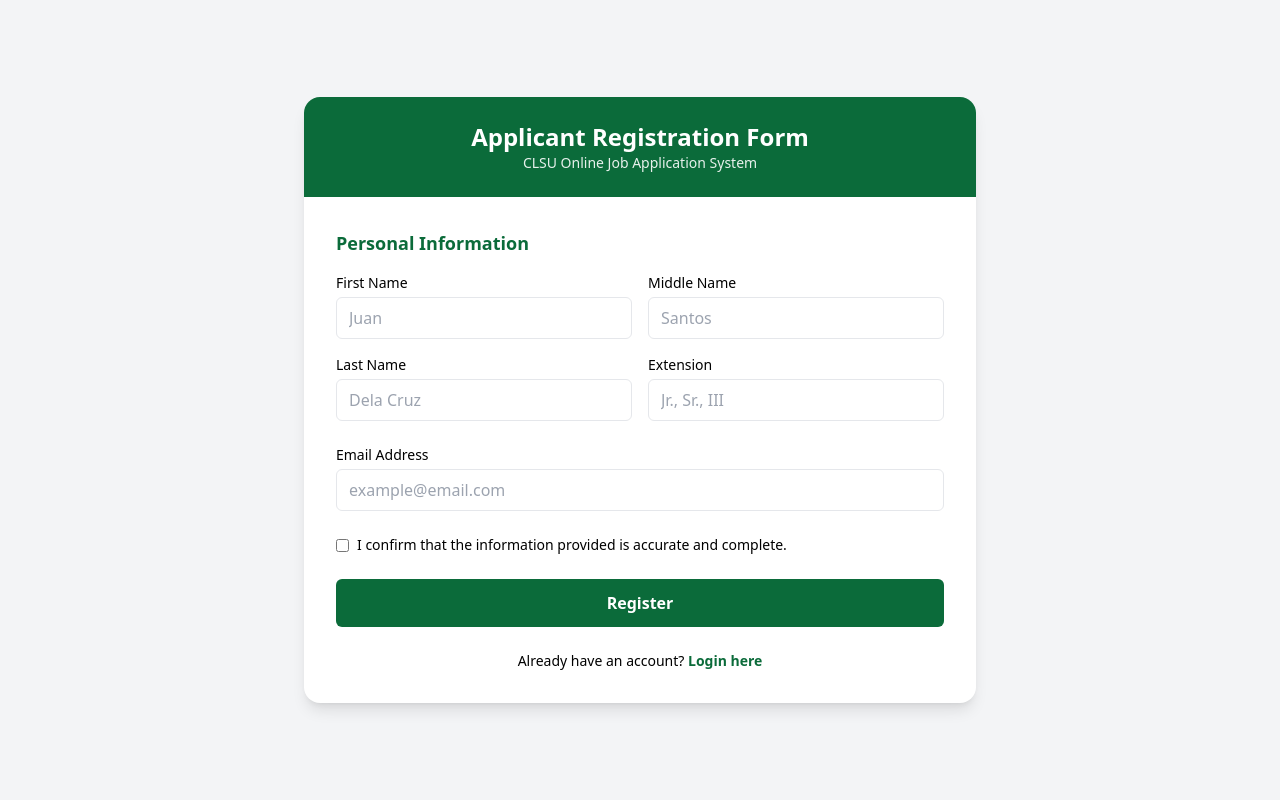
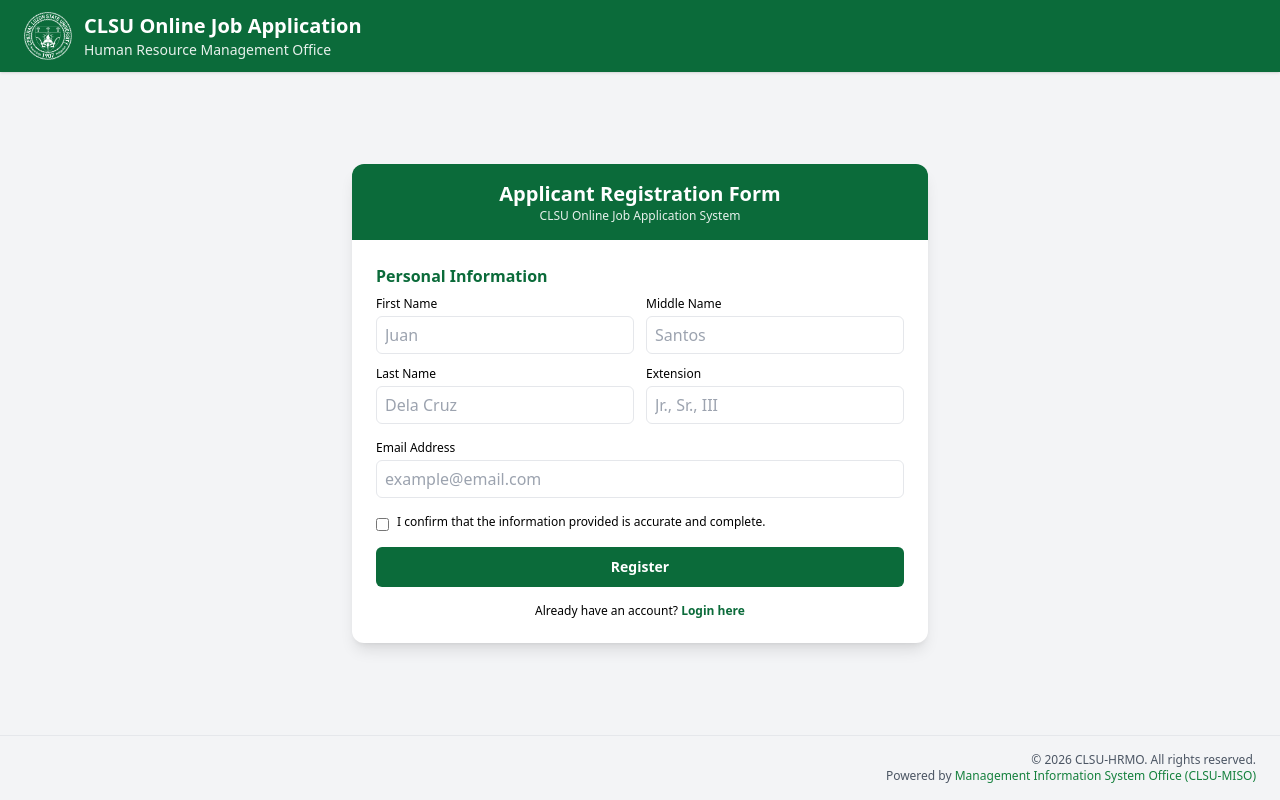
Before and after one commit to chenchensanchez15/CLSU-HRMO, a CodeIgniter 4 app: the page made by app/Views/register.php in a window 1280 px wide. Run offline with PHP 8.4 and a stand-in for CodeIgniter, Linux system fonts and the light colour scheme; the template is opened without the code that fills it, so the values that code supplies are empty; some libraries are stand-ins or nearby versions.

Commit message:
updates the ui

```diff
--- a/app/Views/register.php
+++ b/app/Views/register.php
@@ -5,6 +5,7 @@
     <title>Applicant Registration | CLSU HRMO</title>
     <meta name="viewport" content="width=device-width, initial-scale=1.0">
 
+    <!-- Tailwind CSS -->
     <script src="https://cdn.tailwindcss.com"></script>
     <script>
         tailwind.config = {
@@ -19,59 +20,126 @@
         }
     </script>
 </head>
-<body class="min-h-screen bg-gray-100 flex items-center justify-center px-4">
+<body class="min-h-screen bg-gray-100 flex flex-col">
 
-<div class="w-full max-w-2xl bg-white rounded-2xl shadow-lg overflow-hidden">
 
-    <div class="bg-clsuGreen text-white px-8 py-6 text-center">
-        <h1 class="text-2xl font-bold">Applicant Registration Form</h1>
-        <p class="text-sm opacity-90">CLSU Online Job Application System</p>
+<header class="bg-clsuGreen text-white py-3 px-6 shadow">
+    <div class="flex items-center gap-3">
+
+        <img
+            src="/HRMO/public/assets/images/clsu-logo2.png"
+            alt="CLSU Logo"
+            class="w-12 h-auto"
+        >
+
+        <div class="flex flex-col leading-tight">
+            <span class="text-xl font-bold">
+                CLSU Online Job Application
+            </span>
+            <span class="text-sm font-medium opacity-90">
+                Human Resource Management Office
+            </span>
         </div>
 
- <form class="p-8 space-y-6" action="<?= base_url('register/save') ?>" method="post">
+    </div>
+</header>
+<!-- FORM CONTAINER -->
+<main class="flex-1 flex items-center justify-center px-4 py-6">
+    <div class="w-full max-w-xl bg-white rounded-xl shadow-lg overflow-hidden">
+
+        <!-- FORM HEADER -->
+        <div class="bg-clsuGreen text-white px-6 py-4 text-center">
+            <h1 class="text-xl font-bold">Applicant Registration Form</h1>
+            <p class="text-xs opacity-90">CLSU Online Job Application System</p>
+        </div>
+
+        <!-- FORM -->
+        <form class="p-6 space-y-4" action="<?= base_url('register/save') ?>" method="post">
+
+            <!-- PERSONAL INFO -->
             <div>
-            <h2 class="text-lg font-semibold text-clsuGreen mb-4">Personal Information</h2>
-            <div class="grid grid-cols-1 md:grid-cols-2 gap-4">
+                <h2 class="text-base font-semibold text-clsuGreen mb-2">Personal Information</h2>
+                <div class="grid grid-cols-1 md:grid-cols-2 gap-3">
                     <div>
-                    <label class="block text-sm font-medium mb-1">First Name</label>
-                    <input type="text" name="first_name" class="w-full border rounded-md px-3 py-2 focus:ring-2 focus:ring-clsuGreen focus:outline-none" placeholder="Juan" required>
+                        <label class="block text-xs font-medium mb-1">First Name</label>
+                        <input type="text" name="first_name" class="w-full border rounded-md px-2 py-1.5 focus:ring-2 focus:ring-clsuGreen focus:outline-none" placeholder="Juan" required>
                     </div>
                     <div>
-                    <label class="block text-sm font-medium mb-1">Middle Name</label>
-                    <input type="text" name="middle_name" class="w-full border rounded-md px-3 py-2 focus:ring-2 focus:ring-clsuGreen focus:outline-none" placeholder="Santos" required>
+                        <label class="block text-xs font-medium mb-1">Middle Name</label>
+                        <input type="text" name="middle_name" class="w-full border rounded-md px-2 py-1.5 focus:ring-2 focus:ring-clsuGreen focus:outline-none" placeholder="Santos" required>
                     </div>
                     <div>
-                    <label class="block text-sm font-medium mb-1">Last Name</label>
-                    <input type="text" name="last_name" class="w-full border rounded-md px-3 py-2 focus:ring-2 focus:ring-clsuGreen focus:outline-none" placeholder="Dela Cruz" required>
+                        <label class="block text-xs font-medium mb-1">Last Name</label>
+                        <input type="text" name="last_name" class="w-full border rounded-md px-2 py-1.5 focus:ring-2 focus:ring-clsuGreen focus:outline-none" placeholder="Dela Cruz" required>
                     </div>
                     <div>
-                    <label class="block text-sm font-medium mb-1">Extension</label>
-                    <input type="text" name="extension" class="w-full border rounded-md px-3 py-2 focus:ring-2 focus:ring-clsuGreen focus:outline-none" placeholder="Jr., Sr., III">
+                        <label class="block text-xs font-medium mb-1">Extension</label>
+                        <input type="text" name="extension" class="w-full border rounded-md px-2 py-1.5 focus:ring-2 focus:ring-clsuGreen focus:outline-none" placeholder="Jr., Sr., III">
                     </div>
                 </div>
             </div>
 
+            <!-- EMAIL -->
             <div>
-            <label class="block text-sm font-medium mb-1">Email Address</label>
-            <input type="email" name="email" class="w-full border rounded-md px-3 py-2 focus:ring-2 focus:ring-clsuGreen focus:outline-none" placeholder="example@email.com" required>
+                <label class="block text-xs font-medium mb-1">Email Address</label>
+                <input type="email" name="email" class="w-full border rounded-md px-2 py-1.5 focus:ring-2 focus:ring-clsuGreen focus:outline-none" placeholder="example@email.com" required>
             </div>
 
-        <div class="flex items-start gap-2 text-sm">
+            <!-- CONFIRMATION -->
+            <div class="flex items-start gap-2 text-xs">
                 <input type="checkbox" class="mt-1" required>
                 <p>I confirm that the information provided is accurate and complete.</p>
             </div>
 
-        <button type="submit" class="w-full bg-clsuGreen text-white py-3 rounded-md font-bold hover:bg-green-800 transition">
+            <!-- SUBMIT -->
+            <button type="submit" class="w-full bg-clsuGreen text-white py-2.5 rounded-md font-bold hover:bg-green-800 transition text-sm">
                 Register
             </button>
 
-       <p class="text-sm text-center">
+            <p class="text-xs text-center">
                 Already have an account?
                 <a href="<?= base_url('login') ?>" class="text-clsuGreen font-semibold hover:underline">Login here</a>
             </p>
 
         </form>
     </div>
+</main>
+
+
+<footer class="w-full bg-gray-100 py-4 mt-auto border-t">
+    <div class="flex justify-end px-6 text-xs text-gray-600">
+        <div class="text-right">
+            &copy; <?= date('Y') ?> CLSU-HRMO. All rights reserved.<br>
+            Powered by <span class="text-green-700">Management Information System Office (CLSU-MISO)</span>
+        </div>
+    </div>
+</footer>
+
+
+    <!-- SWEET ALERT -->
+    <script src="https://cdn.jsdelivr.net/npm/sweetalert2@11"></script>
+
+    <?php if (session()->getFlashdata('swal_error')): ?>
+    <script>
+        Swal.fire({
+            icon: 'error',
+            title: 'Registration Failed',
+            text: '<?= session()->getFlashdata('swal_error') ?>',
+            confirmButtonColor: '#0B6B3A'
+        });
+    </script>
+    <?php endif; ?>
+
+    <?php if (session()->getFlashdata('swal_success')): ?>
+    <script>
+        Swal.fire({
+            icon: 'success',
+            title: 'Success',
+            text: '<?= session()->getFlashdata('swal_success') ?>',
+            confirmButtonColor: '#0B6B3A'
+        });
+    </script>
+    <?php endif; ?>
 
 </body>
 </html>
```
Also changed, not shown: app/Controllers/Register.php (+27 -6 lines), app/Views/account/personal.php (+12 -35 lines), app/Views/dashboard.php (+32 -14 lines), app/Views/home.php (+43 -28 lines), app/Views/job_view.php (+54 -32 lines), app/Config/Routes.php (line endings or trailing spaces), app/Controllers/Account.php (line endings or trailing spaces), app/Models/ApplicantModel.php (line endings or trailing spaces), public/assets/images/CLSUlogo.png (deleted), public/assets/images/clsu-logo.png (added), public/assets/images/clsu-logo2.png (added), uploads/1767860397_8fb5047ecd9ff906c628.jpg (added). Lines whose indentation alone changed are shown as unchanged.
